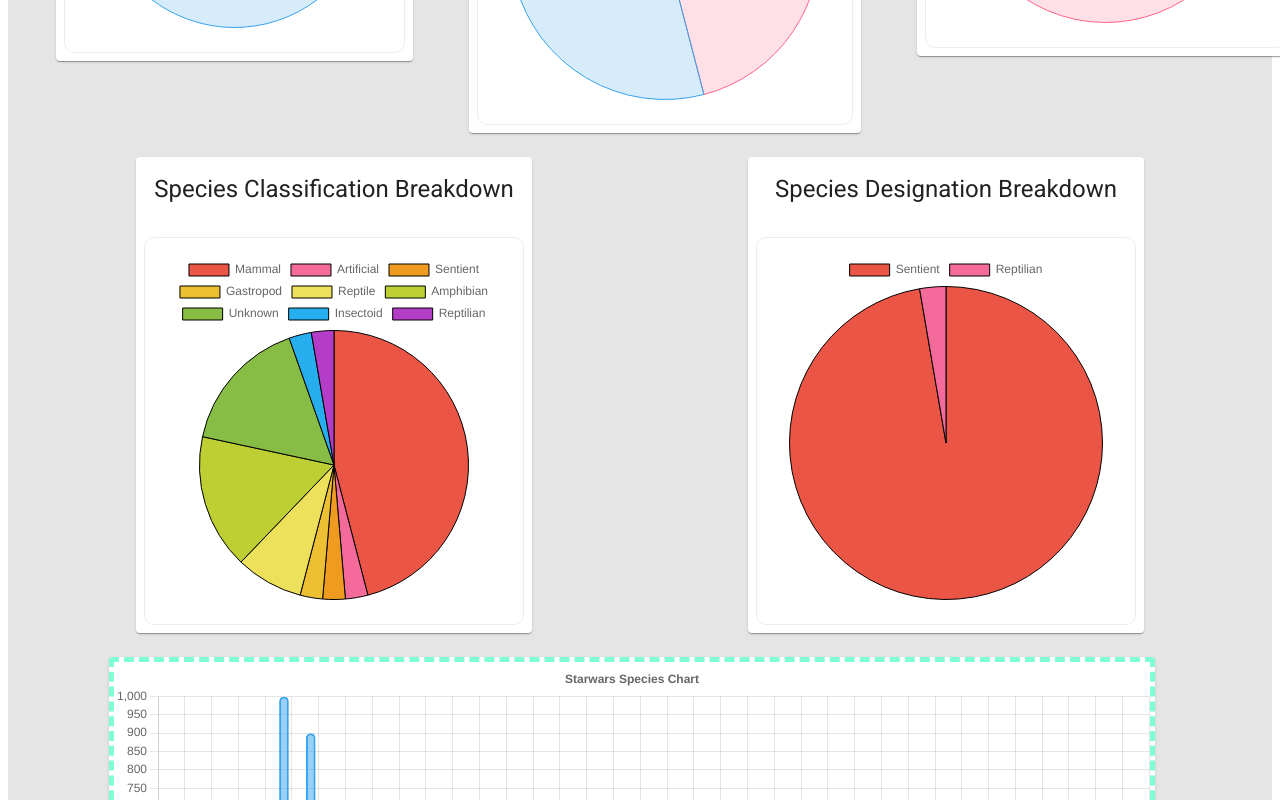
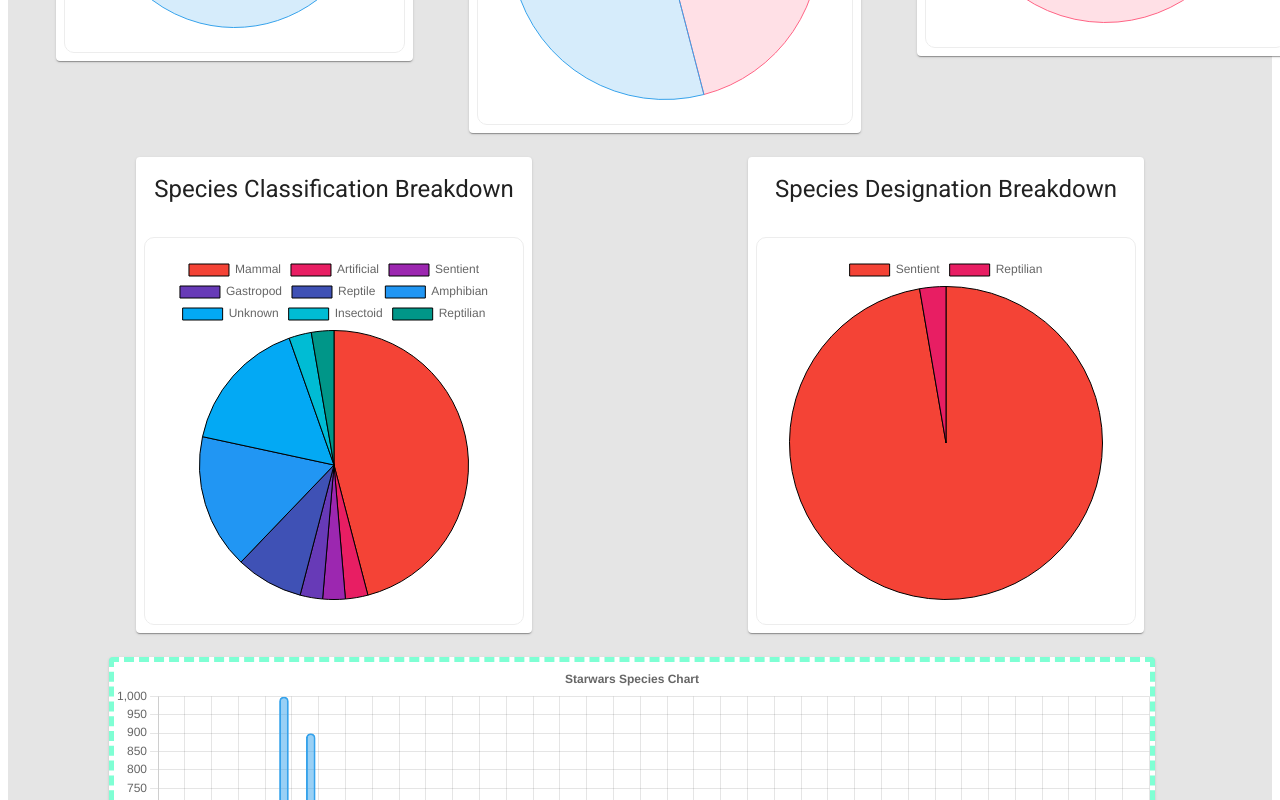
Before and after one commit to shadowae/starwars, a React (Create React App) app: page /species in a window 1280 px wide. Shown: the part 570-1370 px from the top of the page. Built offline with nearby package versions, Linux system fonts and the light colour scheme.

Commit message:
refactor - added colours and raised max range to 20 point

```diff
--- a/src/components/SimplePieChart.tsx
+++ b/src/components/SimplePieChart.tsx
@@ -15,15 +15,20 @@ interface SimplePieChartProps {
     label?: string;
 }
 
-const colourPalette = ['#ea5545', '#f46a9b', '#ef9b20', '#edbf33', '#ede15b', '#bdcf32', '#87bc45', '#27aeef', '#b33dc6'];
+const colourPalette = [
+	'RGB(244, 67, 54)', 'RGB(232, 30, 99)', 'RGB(156, 39, 176)', 'RGB(103, 58, 183)', 'RGB(63, 81, 181)',
+	'RGB(33, 150, 243)', 'RGB(3, 169, 244)', 'RGB(0, 188, 212)', 'RGB(0, 150, 136)', 'RGB(76, 175, 80)',
+	'RGB(139, 195, 74)', 'RGB(205, 220, 57)','RGB(255, 235, 59)', 'RGB(255, 193, 7)', 'RGB(255, 152, 0)',
+	'RGB(255, 87, 34)', 'RGB(121, 85, 72)', 'RGB(158, 158, 158)', 'RGB(96, 125, 139)', 'RGB(0, 0, 0)'
+];
+
 function SimplePieChart(props: SimplePieChartProps) {
 	const {dataSet, path, label} = props;
 	const processedData: Map<string, number> = getProcessedData(dataSet, path);
 	// Handle a large variety of data values
-	if (Array.from (processedData.values()).length > 9) {
+	if (Array.from (processedData.values()).length > 20) {
 		return (
-			<GenericPieChart dataSet={dataSet} path={path} label={label} selectionMethod={'dropdown'}
-			/>
+			<GenericPieChart dataSet={dataSet} path={path} label={label} selectionMethod={'dropdown'}/>
 		);
 	}
 	const pieChartData = {
```
